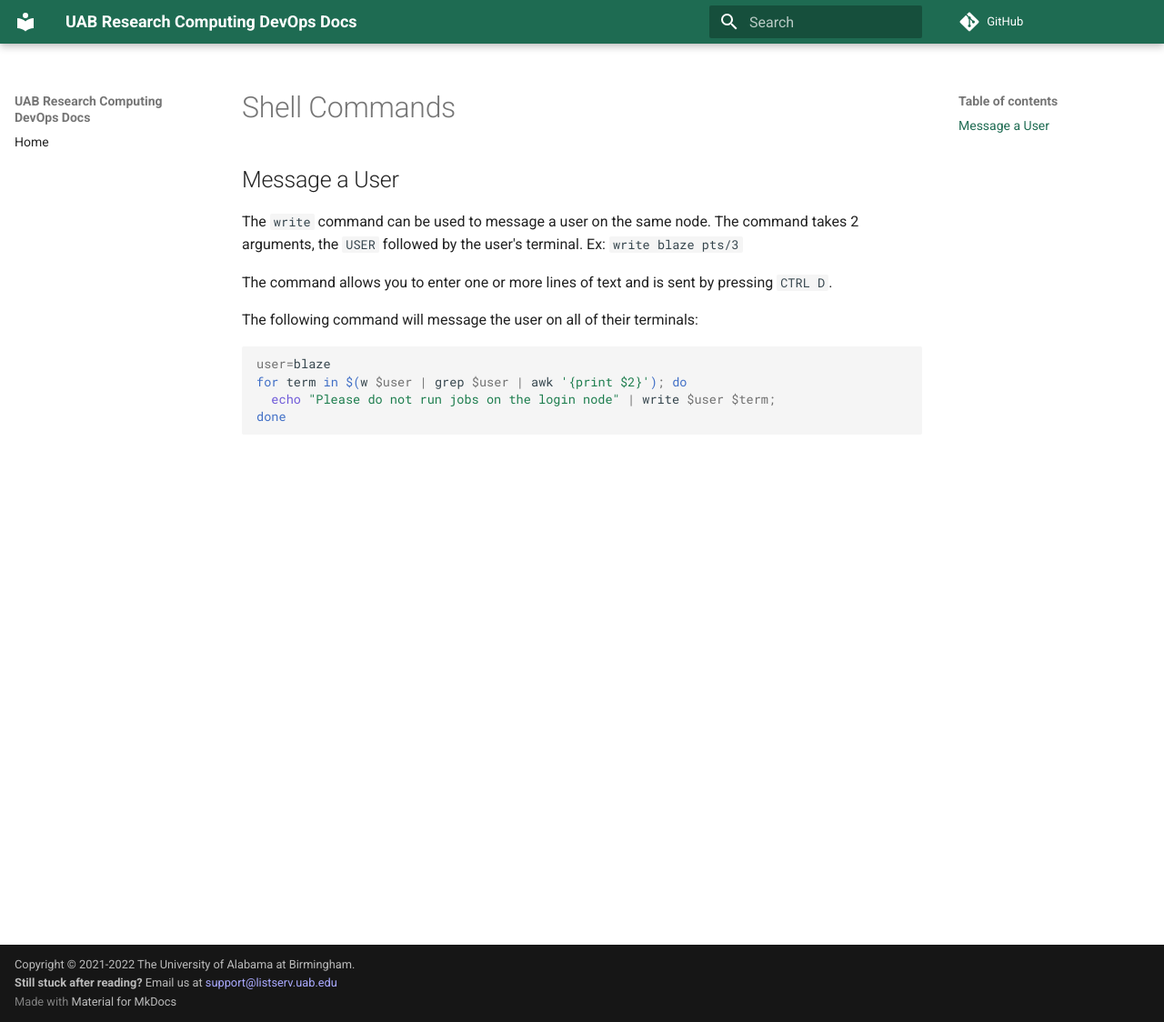
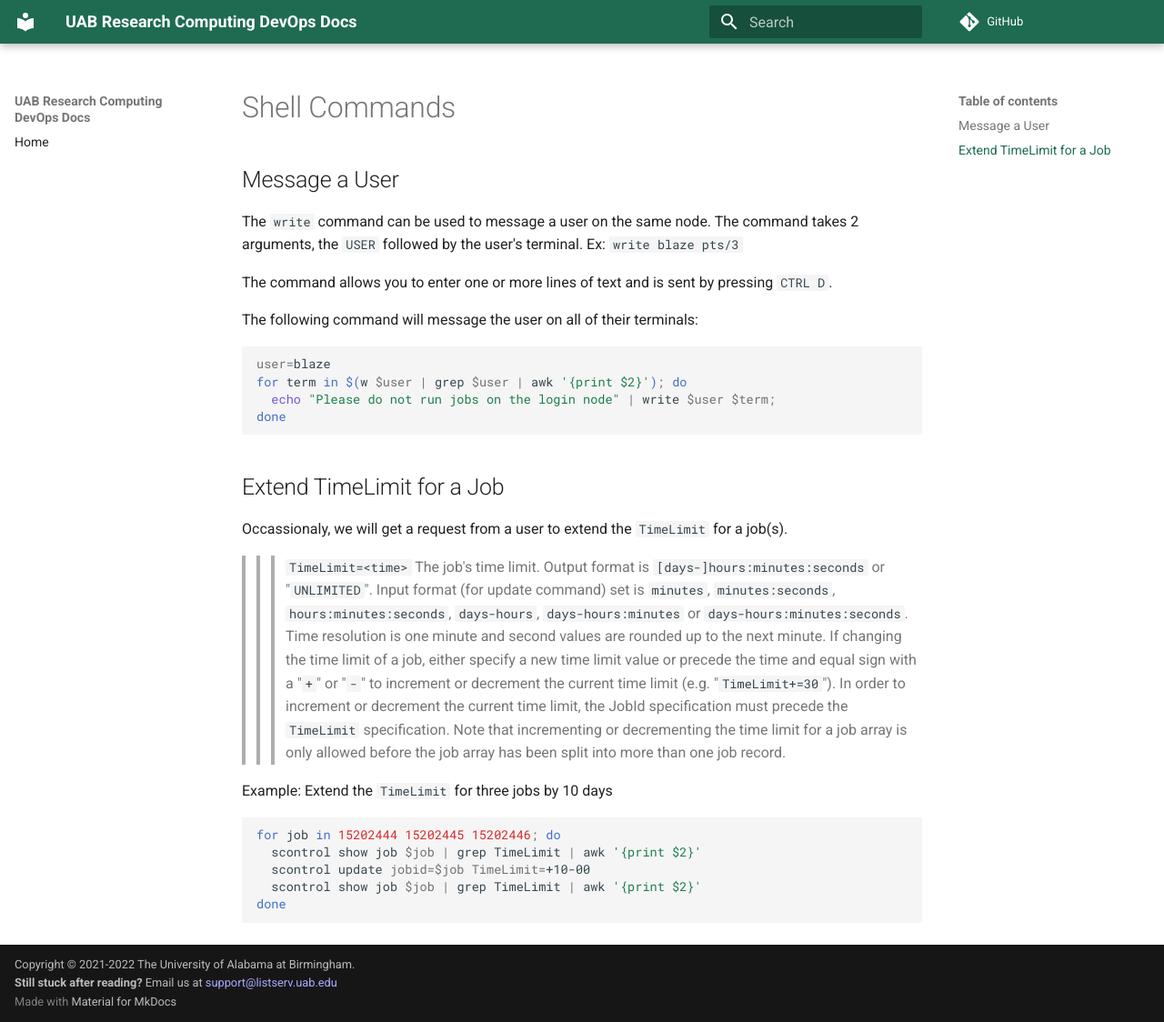
Before and after one commit to uabrc/devops-docs, an MkDocs documentation site: the page built from docs/cheaha/shell_commands.md, in a window 1280 px wide and 1124 px high. Shown: the whole window at 91% size. Built offline with MkDocs 1.6.1 and Material for MkDocs 9.7.7, drawn with Linux system fonts in a browser that asks for light colours; comment, search, counter and statistics services are not loaded.

Commit message:
Added Extend Job TimeLimit to shell_commands

````diff
--- a/docs/cheaha/shell_commands.md
+++ b/docs/cheaha/shell_commands.md
@@ -14,3 +14,22 @@ for term in $(w $user | grep $user | awk '{print $2}'); do
   echo "Please do not run jobs on the login node" | write $user $term;
 done
 ```
+
+## Extend TimeLimit for a Job
+
+Occassionaly, we will get a request from a user to extend the `TimeLimit` for a job(s).
+
+>>>
+`TimeLimit=<time>`
+The job's time limit. Output format is `[days-]hours:minutes:seconds` or "`UNLIMITED`". Input format (for update command) set is `minutes`, `minutes:seconds`, `hours:minutes:seconds`, `days-hours`, `days-hours:minutes` or `days-hours:minutes:seconds`. Time resolution is one minute and second values are rounded up to the next minute. If changing the time limit of a job, either specify a new time limit value or precede the time and equal sign with a "`+`" or "`-`" to increment or decrement the current time limit (e.g. "`TimeLimit+=30`"). In order to increment or decrement the current time limit, the JobId specification must precede the `TimeLimit` specification. Note that incrementing or decrementing the time limit for a job array is only allowed before the job array has been split into more than one job record.
+>>>
+
+Example: Extend the `TimeLimit` for three jobs by 10 days
+
+```shell
+for job in 15202444 15202445 15202446; do
+  scontrol show job $job | grep TimeLimit | awk '{print $2}'
+  scontrol update jobid=$job TimeLimit=+10-00
+  scontrol show job $job | grep TimeLimit | awk '{print $2}'
+done
+```
````
